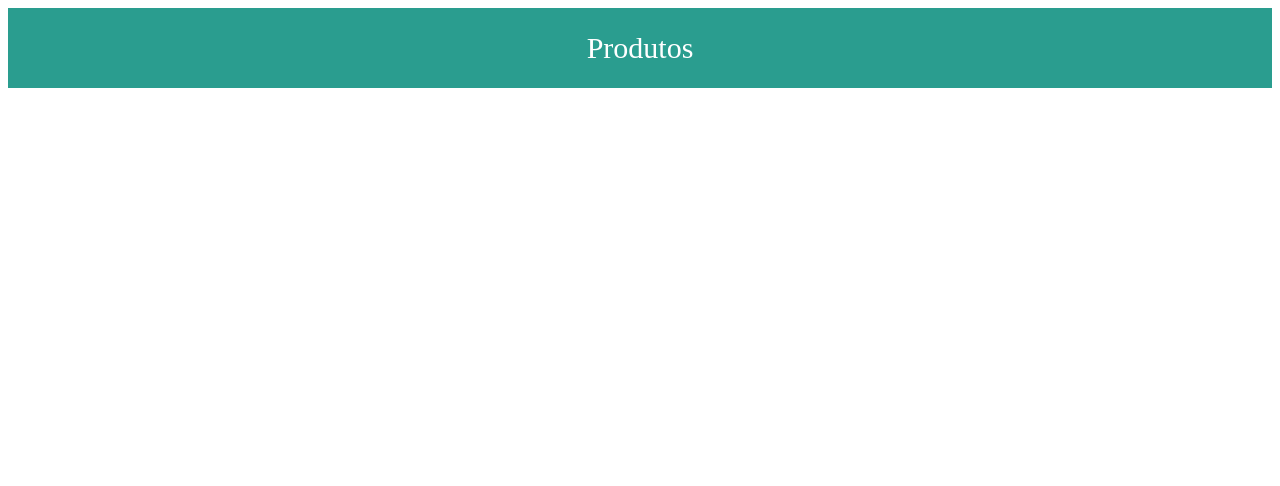
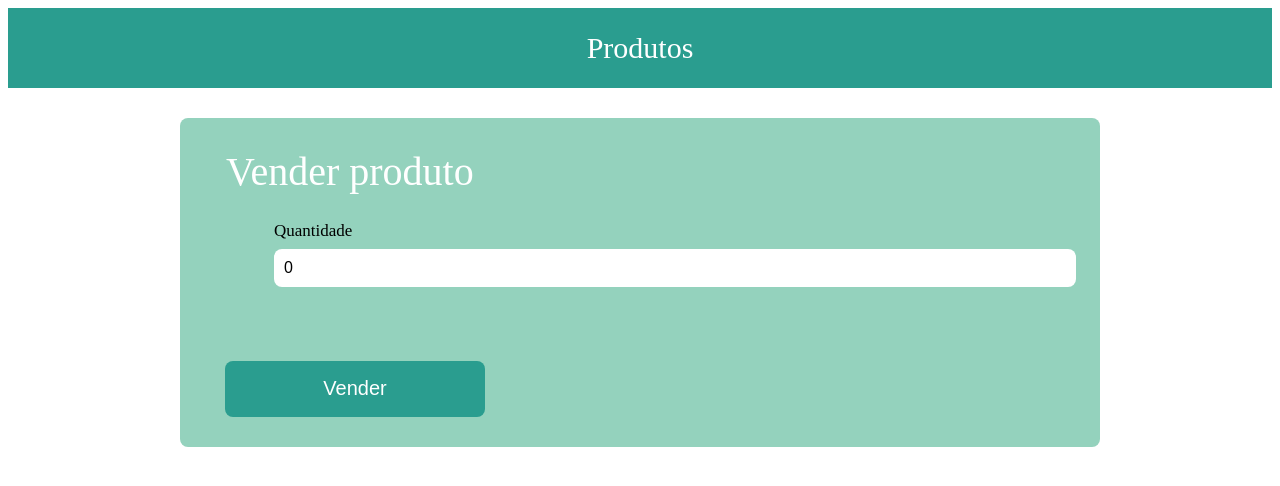
Before and after one commit to GabrielVasconcelosMarques/Projeto_Frexco_Frontend, a React (Create React App) app: page /VendaProduto/1 in a window 1280 px wide. Shown: the top 486 px of the page. Built offline with nearby package versions, Linux system fonts and the light colour scheme; no server answers.

Commit message:
Botao home adicionado

```diff
--- a/src/pages/selectAll/SelectAll.js
+++ b/src/pages/selectAll/SelectAll.js
@@ -1,6 +1,5 @@
 import React, { Component } from 'react';
 import { Link } from 'react-router-dom';
-import api from '../../services/services';
 import axios from 'axios';
 import './selectAll.css';
 
@@ -65,6 +64,7 @@ export default class Produtos extends Component {
                 <div className="botoes">
                         <button disabled={page===1} onClick={this.voltarPagina}>Anterior</button>
                         <button disabled={page===produtosInfo.pages} onClick={this.avancarPagina}>Próxima</button>
+                        <Link className="back-To-Home" to={"/"}>Home</Link>
                     </div>
             </div>
         )
--- a/src/pages/selectAll/selectAll.css
+++ b/src/pages/selectAll/selectAll.css
@@ -64,3 +64,10 @@ a {
 a:hover {
     filter: brightness(0.9);
 }
+
+.back-To-Home {
+    margin-top: 39px;
+    height: 46px;
+    width: 240px;
+
+}
--- a/src/pages/selectById/SelectById.js
+++ b/src/pages/selectById/SelectById.js
@@ -42,6 +42,7 @@ export default class Produto extends Component {
                     <Link className="voltar" to={'/'}>Voltar</Link>
                     <Link className="editar" to={`/EditarProduto/${produto._id}`}>Editar</Link>
                     <Link className="excluir" to={`/DeletarProduto/${produto._id}`}>Excluir</Link>
+                    <Link className="venda" to={`/VendaProduto/${produto._id}`}>Venda</Link>
                 </div>
             </div>
         )
--- a/src/pages/selectById/selectById.css
+++ b/src/pages/selectById/selectById.css
@@ -34,3 +34,7 @@ a {
 .excluir {
     background: #d62828;
 }
+
+.venda {
+    background: #deaaff;
+}
--- /dev/null
+++ b/src/pages/venda/Venda.js
@@ -0,0 +1,96 @@
+import React, { Component } from 'react';
+import { Redirect } from 'react-router-dom';
+import axios from 'axios';
+
+class VenderProduto extends Component {
+    constructor(props) {
+        super(props);
+
+        this.state = {
+            produto : {
+                codigo: 0,
+                nome: "",
+                categoria: "",
+                valor: 0,
+                quantidade: 0
+            },
+            redirect: false,
+        }
+    }
+
+    // trazendo dados preenchidos nos campos
+    async componentDidMount(){
+        const {id} = this.props.match.params;
+        const response = await axios.get(`http://localhost:3005/sistema/produtos/${id}`);
+
+        // setando dados nos campos para edição
+        this.setState({produto: response.data});
+
+    }
+
+    render() {
+        const {redirect} = this.state;
+
+        //verificar se o redirect é verdadeiro
+        if(redirect){
+            return <Redirect to="/VerProduto" />
+        } else {
+            return(
+                <form onSubmit={this.handleSubmit}>
+                    <fieldset>
+                        <legend>Vender produto</legend>
+                            <div className="field">
+                                <label htmlFor="quantidade">Quantidade</label>
+                                <input type="number" id="quantidade" name="quantidade" min="1" max="99999999" require value={this.state.produto.quantidade} onChange={this.handleInputChange}/>
+                            </div>
+
+                    </fieldset>
+
+                    <button type="submit">Vender</button>
+                </form>
+            )
+        }
+    }
+
+
+    handleInputChange = event => {
+        const target = event.target;
+
+        // pegando nome do campo digitado
+        const name = target.name;
+
+        // pegando valor do campo digitado
+        const value = target.value;
+
+
+        //const valuenew = parseInt(this.state.produto.quantidade) - parseInt(value);
+
+        //setando para cada valor anterior o novo valor que corresponde aos nomes e valores pegos do formulario
+        this.setState({produto: {quantidade: value}})
+
+
+    };
+
+    handleSubmit = event => {
+        const {id} = this.props.match.params;
+
+        // ir no backend, e setar novos dados pelo put
+        fetch(`http://localhost:3005/sistema/produtos/${id}`, {
+            method: "put",
+            id: id,
+            body: JSON.stringify(this.state.produto),
+            headers: {
+                "Content-Type": "application/json"
+            }
+        })
+        .then(data => {
+            if(data.ok){
+                this.setState({redirect: true});
+            }
+        })
+
+        event.preventDefault();
+    }
+}
+
+export default VenderProduto;
--- a/src/routes.js
+++ b/src/routes.js
@@ -5,6 +5,7 @@ import Insert from './pages/insert/Insert';
 import Update from './pages/update/Update';
 import Delete from './pages/delete/Delete';
 import { Home } from './pages/home/Home';
+import Venda from './pages/venda/Venda';
 
 
 
@@ -17,6 +18,7 @@ const Routes = () => (
             <Route path="/CadastrarProduto" component={Insert}/>
             <Route path="/EditarProduto/:id" component={Update}/>
             <Route path="/DeletarProduto/:id" component={Delete}/>
+            <Route path="/VendaProduto/:id" component={Venda}/>
         </Switch>
     </BrowserRouter>
 )
```
